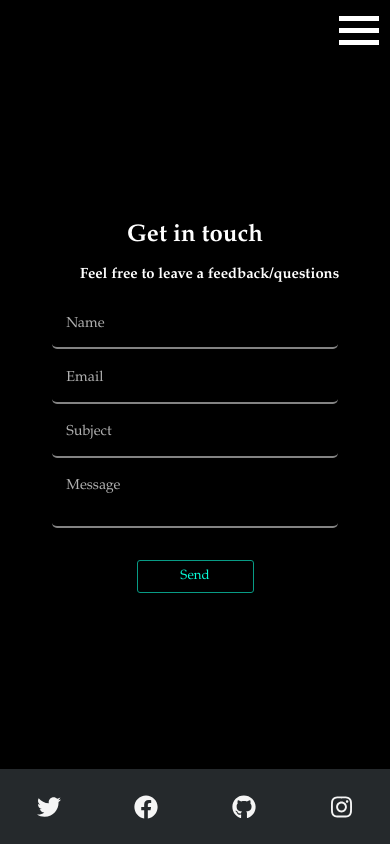
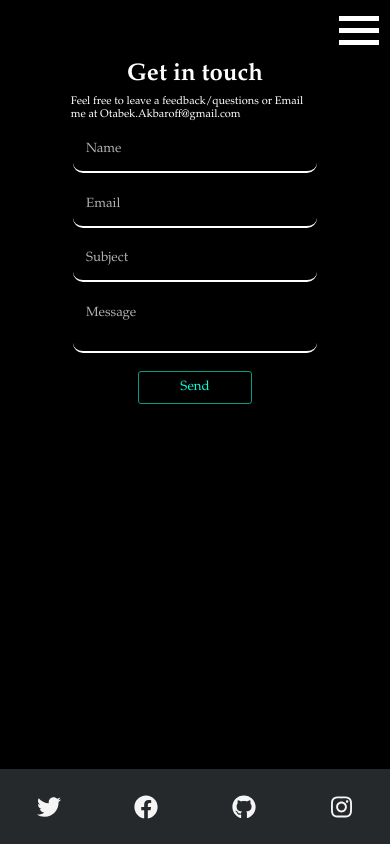
Before and after one commit to otabekakbaroff/portfolio_main, a React (Create React App) app: page /contact in a window 390 px wide. Built offline with nearby package versions, Linux system fonts and the light colour scheme.

Commit message:
contact form responsiveness, still working

```diff
--- a/src/App.css
+++ b/src/App.css
@@ -160,45 +160,42 @@
     color:white;
   }
   .contact{
+    height: 100vh;
     display:flex;
     justify-content: center;
-    align-items: center;
-    height: 100vh;
-    width:100%;
   }
   .contact form{
-    border-radius: 5px;
-    display: inline-flex;
+    display:flex;
     flex-direction: column;
-    justify-content: center;
-    height: 25em;
-    width: 75%;
-    /* margin: 30% 0% 5% 0%; */
+    width:65%;
+    margin:15% 0% 0% 0%;
   }
   .contact form h1{
+    text-align: center;
     font-size: 1.5em;
-    text-align: center;
+    margin: 1%;
   }
-  .contact form h4{
-    font-size: 0.925em;
-    text-align: center;
-    width:110%;
-    margin: 5% 0% 5% 0%;
+  .contact form p{
+    font-size: 0.69em;
+    margin: 1%;
   }
-  .contact input,textarea{
-    color:rgb(255, 255, 255);
-    border-radius: 5px;
-    background-color: black;
+  .contactInput{
     outline: none;
-    border-bottom: 2px solid #858585fd;
-    padding: 5% 5% 5% 5%;
-    height: 5em;
-    margin: 1%;
-    font-size: 0.9em;
+    border-bottom: 2px white solid;
+    border-radius: 10px;
+    background-color:rgb(0, 0, 0);
+    padding:5% 5% 5% 5%;
+    margin:2%;
   }
+  /* input textarea outline: none; */
   .contact textarea{
+    background-color:rgb(0, 0, 0);
+    border-bottom: 2px white solid;
+    border-radius: 10px;
+    padding:5% 5% 5% 5%;
+    margin:2%;
+    outline: none;
     resize: none;
-    height: 20em;
   }
 
   .contact input::placeholder{
@@ -217,7 +214,7 @@
     display:flex;
     justify-content: center;
     border-radius: 5px;
-    margin:10%;
+    margin:5%;
   }
   .contactSend button{
     padding:3% 5% 3% 5%;
--- a/src/components/contact.js
+++ b/src/components/contact.js
@@ -5,10 +5,10 @@ function Contact(){
         <div className="contact">
             <form>
             <h1>Get in touch</h1>
-            <h4>Feel free to leave a feedback/questions</h4>
-                <input placeholder="Name"/>
-                <input placeholder="Email"/>
-                <input placeholder="Subject"/>
+            <p>Feel free to leave a feedback/questions or Email me at Otabek.Akbaroff@gmail.com</p>
+                <input className="contactInput" placeholder="Name"/>
+                <input className="contactInput" placeholder="Email"/>
+                <input className="contactInput" placeholder="Subject"/>
                 <textarea placeholder="Message"></textarea>
                 <div className="contactSend">
                     <button>Send</button>
```
